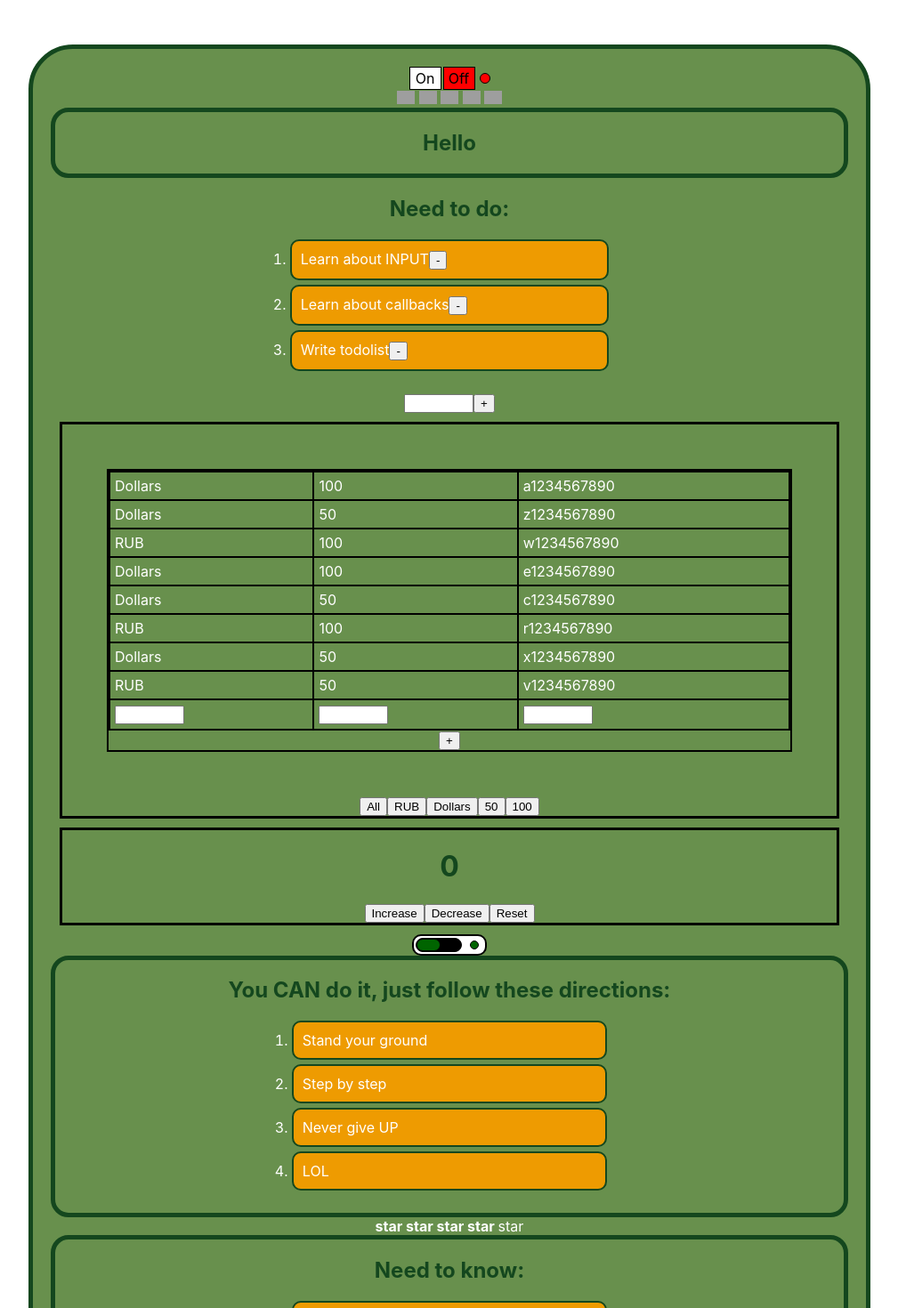
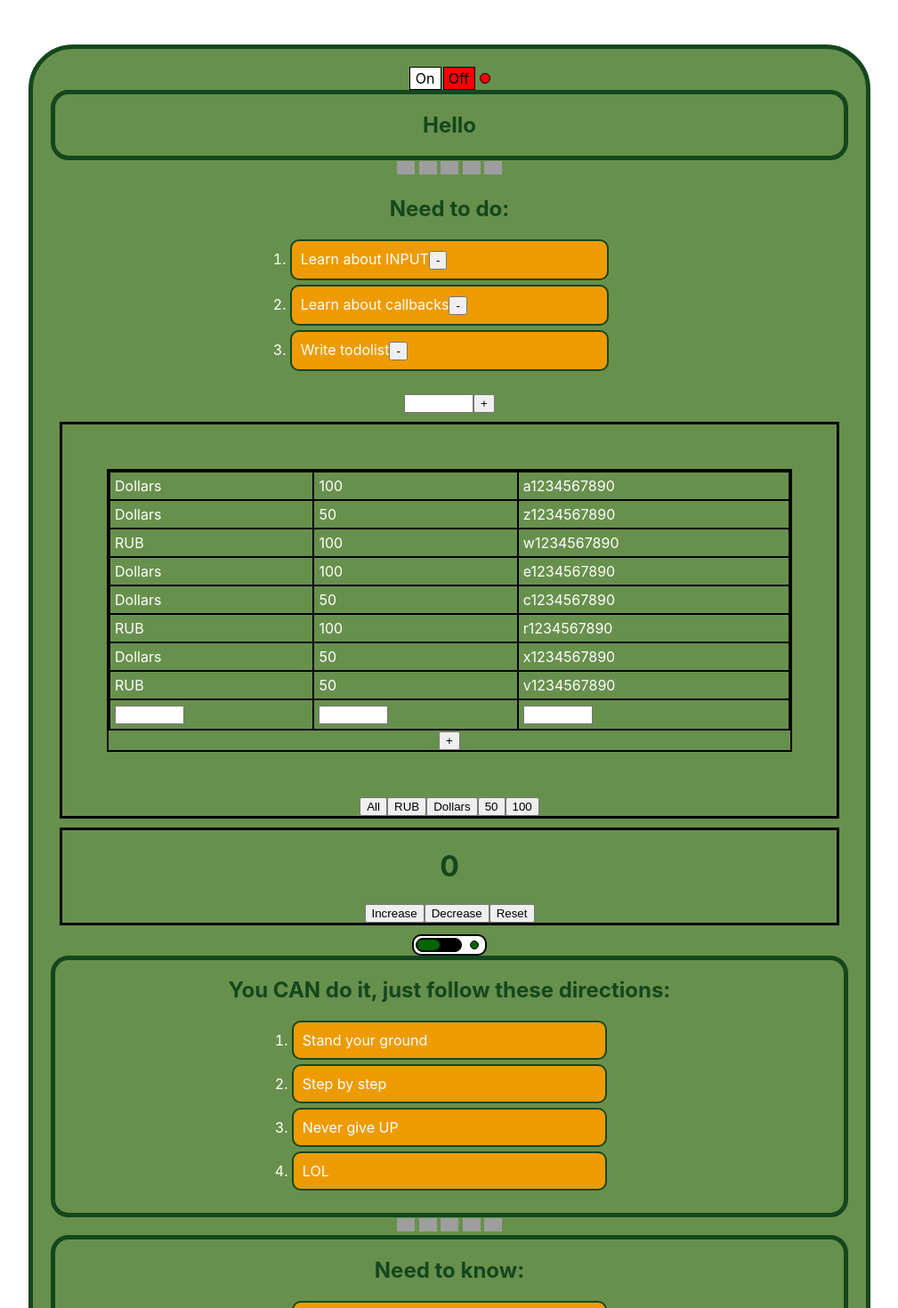
Before and after one commit to Pikadorius/samurai-way-main, a React (Create React App) app: page / in a window 1280 px wide. Shown: the top 1470 px of the page at 89% size, without its empty margins (135-1144 px from the left). Built offline with nearby package versions, Linux system fonts and the light colour scheme; grey boxes are pictures that could not be loaded.

Commit message:
refactor

```diff
--- a/src/App.tsx
+++ b/src/App.tsx
@@ -44,8 +44,8 @@ function App() {
     return (
         <div className="App">
             <OnOff2/>
+            <UncontrolledAccordion titleValue={"Hello"} listValue={['test1','test2','test3']}/>
             <UncontrolledRating/>
-            <UncontrolledAccordion titleValue={"Hello"} listValue={['test1','test2','test3']}/>
             <TodoList/>
             {/*<NewComponentForInputs/>
             <NewComponentForInputs2/>*/}
@@ -55,7 +55,7 @@ function App() {
             <Accordion titleValue={"You CAN do it, just follow these directions:"}
                        listValue={["Stand your ground", "Step by step", "Never give UP", "LOL"]}
                        collapsed={!onOff}/>
-            <Rating value={4} color={"red"}/>
+            <UncontrolledRating/>
             <Accordion titleValue={"Need to know:"}
                        listValue={["HTML", "CSS", "JS"]}
                        collapsed={false}/>
```
